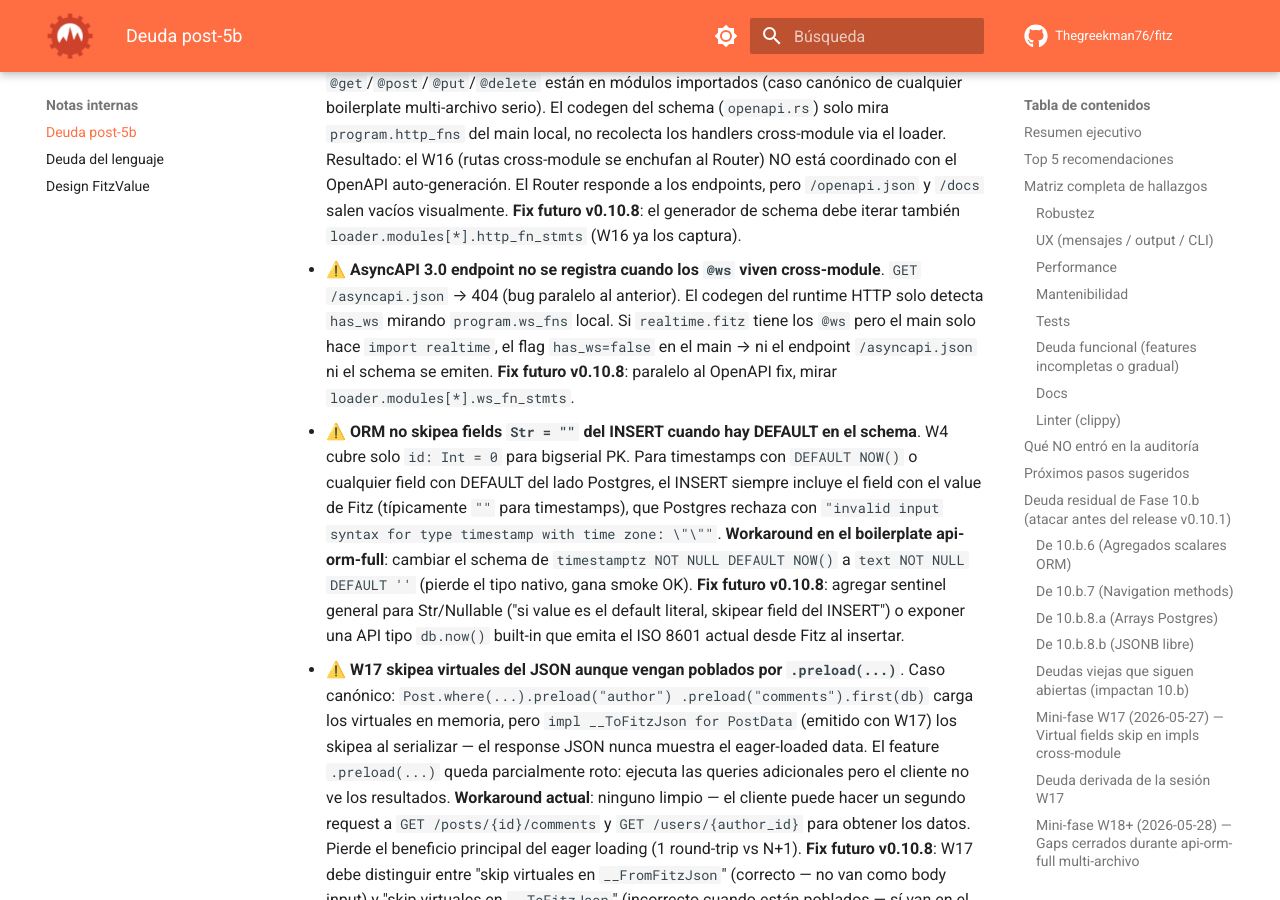
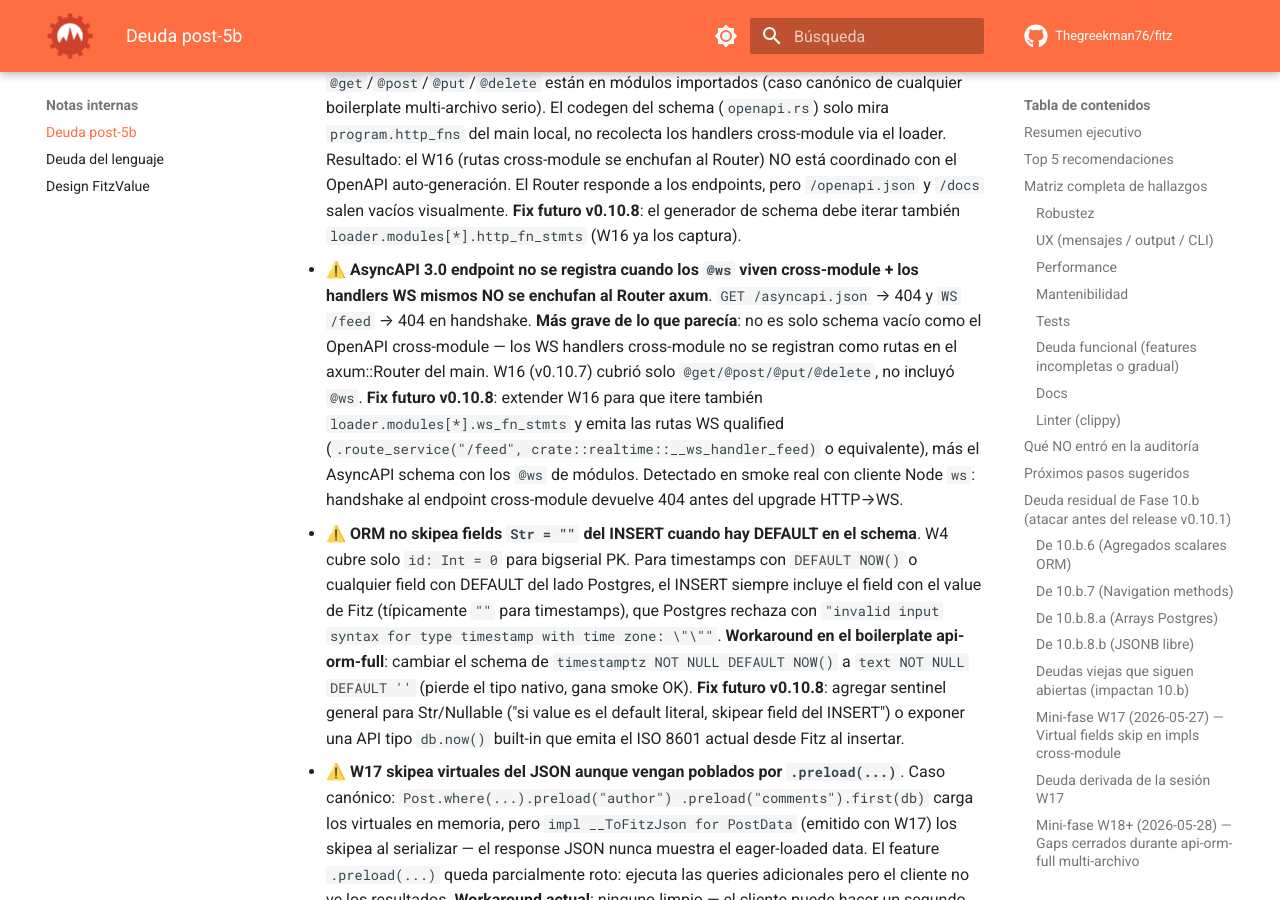
Before and after one commit to Thegreekman76/fitz, an MkDocs documentation site: the page built from docs/deudas-post-5b.md, in a window 1280 px wide and 900 px high, scrolled down 61782 px. Built offline with MkDocs 1.6.1 and Material for MkDocs 9.7.7, drawn with Linux system fonts in a browser that asks for light colours; emoji names are drawn with the system emoji font; comment, search, counter and statistics services are not loaded.

Commit message:
fix(api-orm-full): handlers tail Result + docs gap WS cross-module
Smoke real Docker post-v0.10.7 destapó 3 gaps adicionales sobre los
3 ya documentados:

* HTTP wrapper no desempaca Result<T> tail sin Ok() explícito —
  fix workaround en 4 handlers de posts.fitz con
  `let x = ...?; return Ok(x)`.
* W17 skipea virtuales del JSON aunque .preload() los pobló —
  el eager loading carga los datos pero el cliente nunca los ve
  en la response. Solo docs.
* @ws cross-module NO se enchufa al Router axum (W16 cubrió solo
  HTTP). El handshake al /feed devuelve 404 antes del upgrade.
  Solo docs — el fix requiere extender W16 en v0.10.8.

Total 8 gaps abiertos para v0.10.8 documentados en
docs/deudas-post-5b.md sección "Mini-fase post-release v0.10.7".

```diff
--- a/docs/deudas-post-5b.md
+++ b/docs/deudas-post-5b.md
@@ -1928,13 +1928,19 @@
   los captura).
 
 - ⚠️ **AsyncAPI 3.0 endpoint no se registra cuando los `@ws`
-  viven cross-module**. `GET /asyncapi.json` → 404 (bug paralelo
-  al anterior). El codegen del runtime HTTP solo detecta `has_ws`
-  mirando `program.ws_fns` local. Si `realtime.fitz` tiene los
-  `@ws` pero el main solo hace `import realtime`, el flag
-  `has_ws=false` en el main → ni el endpoint `/asyncapi.json` ni
-  el schema se emiten. **Fix futuro v0.10.8**: paralelo al
-  OpenAPI fix, mirar `loader.modules[*].ws_fn_stmts`.
+  viven cross-module + los handlers WS mismos NO se enchufan al
+  Router axum**. `GET /asyncapi.json` → 404 y `WS /feed` →
+  404 en handshake. **Más grave de lo que parecía**: no es solo
+  schema vacío como el OpenAPI cross-module — los WS handlers
+  cross-module no se registran como rutas en el axum::Router del
+  main. W16 (v0.10.7) cubrió solo `@get/@post/@put/@delete`, no
+  incluyó `@ws`. **Fix futuro v0.10.8**: extender W16 para que
+  itere también `loader.modules[*].ws_fn_stmts` y emita las
+  rutas WS qualified (`.route_service("/feed",
+  crate::realtime::__ws_handler_feed)` o equivalente), más el
+  AsyncAPI schema con los `@ws` de módulos. Detectado en smoke
+  real con cliente Node `ws`: handshake al endpoint cross-module
+  devuelve 404 antes del upgrade HTTP→WS.
 
 - ⚠️ **ORM no skipea fields `Str = ""` del INSERT cuando hay
   DEFAULT en el schema**. W4 cubre solo `id: Int = 0` para
```
